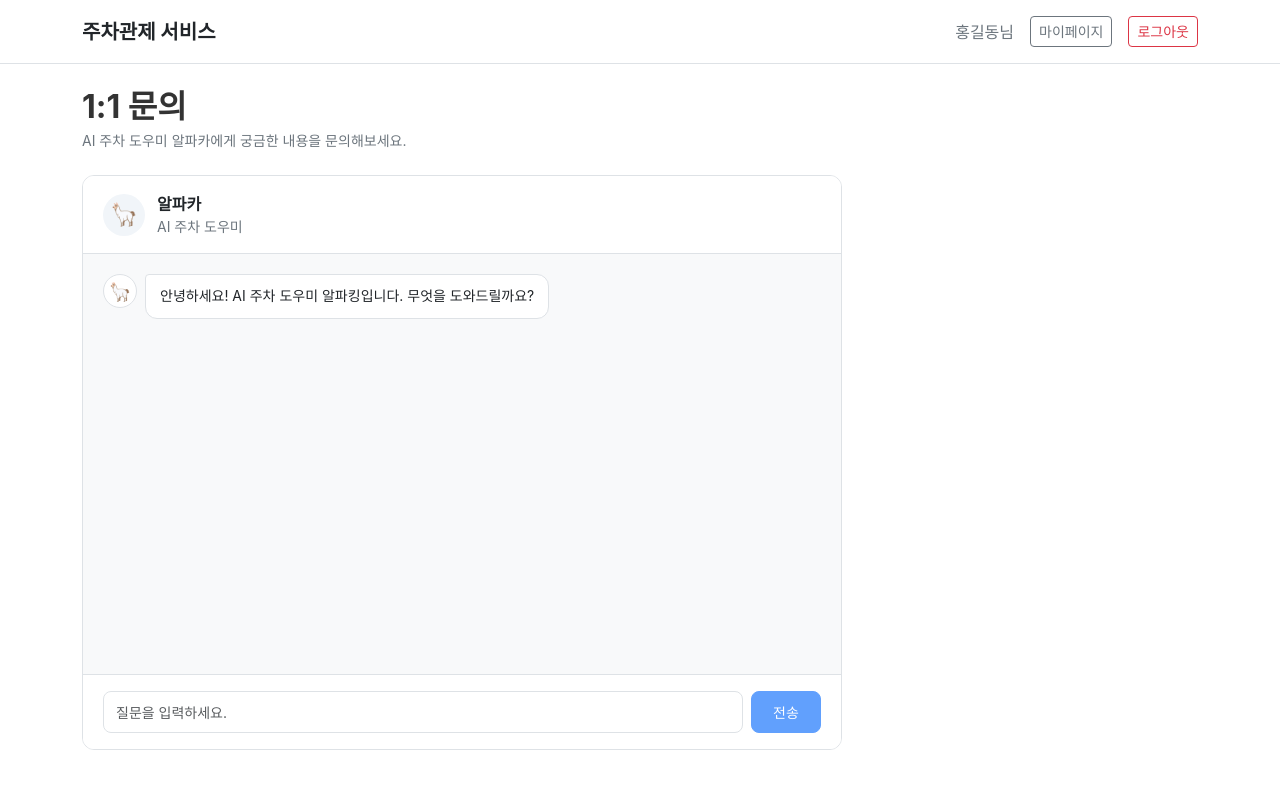
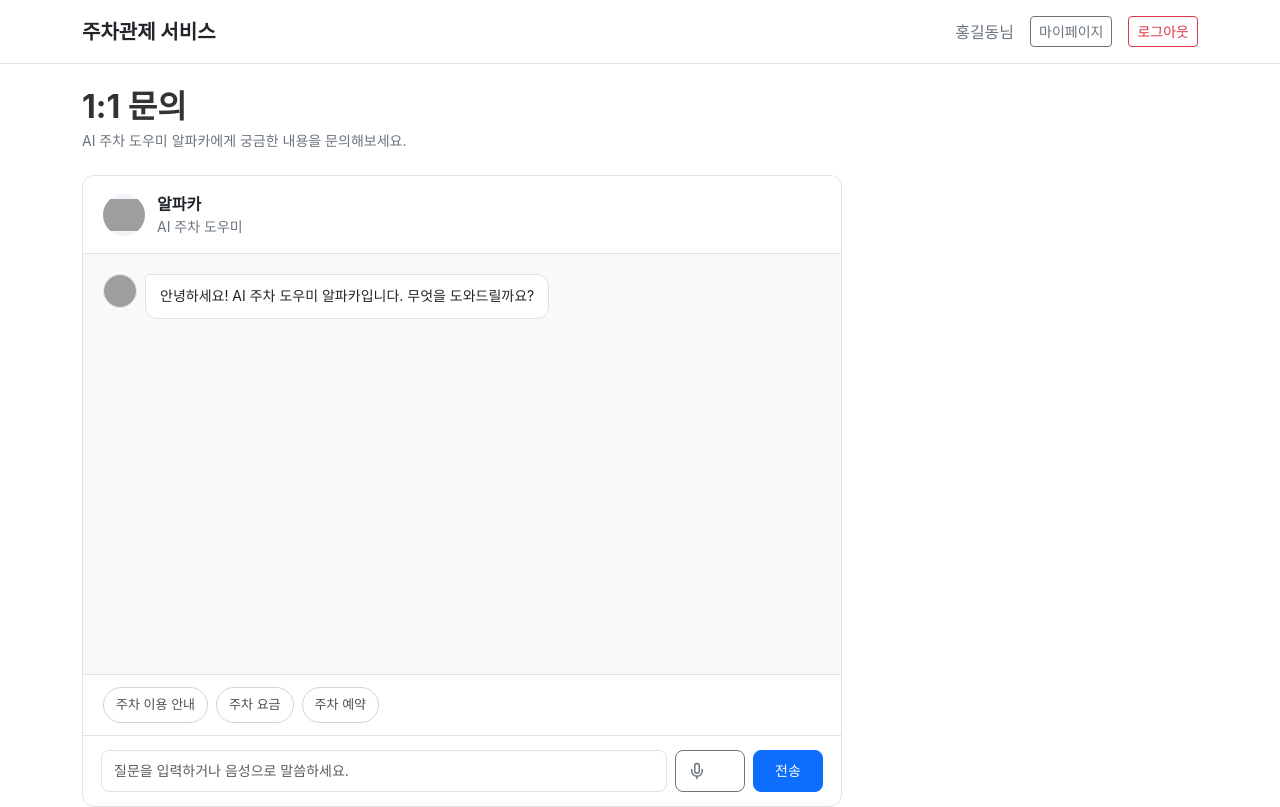
Before and after one commit to jindol07/teamb_front_F, a React (Vite) app: page /user/chatbot in a window 1280 px wide. Shown: the top 807 px of the page. Built offline with nearby package versions, Linux system fonts and the light colour scheme; no server answers; grey boxes are pictures that could not be loaded.

Commit message:
▶ [feature/chatbot_edit] |AlpacaChatbot.tsx| - |AlpacaChatbot.tsx|

```diff
--- a/src/pages/user/chatbot/AlpacaChatbot.tsx
+++ b/src/pages/user/chatbot/AlpacaChatbot.tsx
@@ -1,95 +1,151 @@
-import { useEffect, useRef, useState } from 'react';
+import { useState } from 'react';
+import ChatHeader from './ChatHeader';
+import ChatMessages from './ChatMessages';
+import QuickQuestions from './QuickQuestions';
+import ChatInput from './ChatInput';
+import { getMockAnswer } from './chatbotMock';
+import type {
+    ChatMessage,
+    QuickQuestion
+} from './chatbotTypes';
 import './AlpacaChatbot.css';
-
-type ChatMessage = { id: string; role: 'user' | 'assistant'; content: string };
-type ChatResponse = { conversation_id: string; answer: string; type: string; saved: boolean };
-
-// 실제 로그인 후 이 값은 Spring Boot 인증 상태/토큰 공급자로 교체합니다.
-// MOCK 모드는 개발 전용입니다. 사용자 ID를 운영 API에 보내지 않습니다.
-const API_BASE_URL = import.meta.env.VITE_AI_API_BASE_URL ?? 'http://localhost:8001';
-const DATA_MODE = import.meta.env.VITE_INQUIRY_DATA_MODE ?? 'MOCK';
-const MOCK_USER_ID = import.meta.env.VITE_MOCK_USER_ID ?? '1';
-
-//FastAPI
-//const API_URL = "http://127.0.0.1:8001/api/inquiry/chat";
-
-function getAuthToken(): string | null {
-  // TODO: 로그인 인증 구현 시 프로젝트의 인증 Context에서 토큰을 읽도록 교체
-  return null;
+export default function AlpacaChatbot() {
+    /*
+      전체 채팅 메시지
+    */
+    const [messages, setMessages] =
+        useState<ChatMessage[]>([
+            {
+                id: 1,
+                role: 'assistant',
+                content:
+                    '안녕하세요! AI 주차 도우미 알파카입니다. 무엇을 도와드릴까요?'
             }
-
-export default function AlpacaChatbot() {
-  const [messages, setMessages] = useState<ChatMessage[]>([
+        ]);
+    /*
+      사용자가 현재 입력하고 있는 내용
+    */
+    const [input, setInput] =
+        useState('');
+    /*
+      음성 인식 오류 메시지
+    */
+    const [voiceError, setVoiceError] =
+        useState<string | null>(null);
+    /*
+      빠른 질문 목록
+    */
+    const quickQuestions: QuickQuestion[] = [
         {
-      id: 'welcome',
+            id: 1,
+            text: '주차 이용 안내'
+        },
+        {
+            id: 2,
+            text: '주차 요금'
+        },
+        {
+            id: 3,
+            text: '주차 예약'
+        }
+    ];
+    /*
+      음성 인식 결과 처리
+      VoiceRecorder에서 전달받은 텍스트를
+      채팅 입력창에 표시
+    */
+    const handleTranscriptChange = (
+        text: string
+    ) => {
+        setInput(text);
+    };
+    /*
+      메시지 전송
+    */
+    const handleSendMessage = (
+        message?: string
+    ) => {
+        /*
+          빠른 질문을 눌렀다면 message 사용
+          직접 입력했다면 input 사용
+        */
+        const question =
+            message ?? input;
+        /*
+          공백만 입력한 경우
+          메시지를 보내지 않음
+        */
+        if (question.trim() === '') {
+            return;
+        }
+        /*
+          사용자 메시지 생성
+        */
+        const userMessage: ChatMessage = {
+            id: Date.now(),
+            role: 'user',
+            content: question
+        };
+        /*
+          알파카 답변 생성
+        */
+        const assistantMessage: ChatMessage = {
+            id: Date.now() + 1,
             role: 'assistant',
-      content: '안녕하세요! AI 주차 도우미 알파킹입니다. 무엇을 도와드릴까요?',
-    },
+            content: getMockAnswer(question)
+        };
+        /*
+          기존 메시지 뒤에
+          사용자 질문 + 알파카 답변 추가
+        */
+        setMessages((prev) => [
+            ...prev,
+            userMessage,
+            assistantMessage
         ]);
-  const [input, setInput] = useState('');
-  const [sending, setSending] = useState(false);
-  const [error, setError] = useState('');
-  const conversationId = useRef<string>(crypto.randomUUID());
-  const messagesEndRef = useRef<HTMLDivElement>(null);
-  useEffect(() => { messagesEndRef.current?.scrollIntoView({ behavior: 'smooth' }); }, [messages, sending]);
-
-  const handleSendMessage = async () => {
-    const question = input.trim();
-    if (!question || sending) return;
-    setInput(''); setError(''); setSending(true);
-    setMessages(prev => [...prev, { id: crypto.randomUUID(), role: 'user', content: question }]);
-    try {
-      const token = getAuthToken();
-      const response = await fetch(`${API_BASE_URL}/api/inquiry/chat`, {
-        method: 'POST',
-        headers: { 'Content-Type': 'application/json', ...(token ? { Authorization: `Bearer ${token}` } : {}) },
-        body: JSON.stringify({
-          conversation_id: conversationId.current,
-          question,
-          ...(DATA_MODE === 'MOCK' ? { mock_user_id: MOCK_USER_ID } : {})
-        })
-      });
-      if (!response.ok) {
-        let detail = `요청 실패 (${response.status})`;
-        try { const body = await response.json(); if (typeof body.detail === 'string') detail = body.detail; } catch { /* non-JSON error */ }
-        throw new Error(detail);
-      }
-      const data: ChatResponse = await response.json();
-      if (!data.saved) throw new Error('상담 저장이 확인되지 않았습니다.');
-      setMessages(prev => [...prev, { id: crypto.randomUUID(), role: 'assistant', content: data.answer }]);
-    } catch (e) {
-      setError(e instanceof Error ? e.message : '문의 처리 중 오류가 발생했습니다.');
-      // 실패한 문의를 사용자가 재입력할 수 있게 복원
-      setInput(question);
-    } finally { setSending(false); }
+        /*
+          입력창 초기화
+        */
+        setInput('');
     };
-
     return (
         <div className="container py-4">
-      <h2 className="page-title">1:1 문의</h2>
-      <p className="page-description">AI 주차 도우미 알파카에게 궁금한 내용을 문의해보세요.</p>
+            {/* 페이지 제목 */}
+            <h2 className="page-title">
+                1:1 문의
+            </h2>
+            <p className="page-description">
+                AI 주차 도우미 알파카에게
+                궁금한 내용을 문의해보세요.
+            </p>
+            {/* 채팅 전체 영역 */}
             <div className="alpaca-chatbot">
-        <div className="alpaca-chat-header">
-          <div className="alpaca-chat-profile">
-            <div className="alpaca-profile-icon">🦙</div>
-            <div><div className="fw-bold">알파카</div><div className="small text-secondary">AI 주차 도우미</div></div>
-          </div>
-        </div>
-        <div className="alpaca-chat-messages" aria-live="polite">
-          {messages.map(message => (
-            <div key={message.id} className={message.role === 'user' ? 'chat-message user-message' : 'chat-message assistant-message'}>
-              {message.role === 'assistant' && <div className="message-profile">🦙</div>}
-              <div className="message-bubble">{message.content}</div>
-            </div>
-          ))}
-          {sending && <div className="chat-message assistant-message"><div className="message-profile">🦙</div><div className="message-bubble">답변 생성 중...</div></div>}
-          <div ref={messagesEndRef} />
-        </div>
-        {error && <div role="alert" className="alert alert-danger m-2">{error}</div>}
-        <form className="alpaca-chat-input-area" onSubmit={e => { e.preventDefault(); void handleSendMessage(); }}>
-          <input type="text" className="form-control" placeholder="질문을 입력하세요." value={input} onChange={e => setInput(e.target.value)} disabled={sending} aria-label="문의 내용" />
-          <button type="submit" className="btn btn-primary" disabled={sending || !input.trim()}>전송</button>
-        </form>
+                {/* 챗봇 상단 */}
+                <ChatHeader />
+                {/* 메시지 영역 */}
+                <ChatMessages
+                    messages={messages}
+                />
+                {/* 빠른 질문 */}
+                <QuickQuestions
+                    questions={quickQuestions}
+                    onQuestionClick={handleSendMessage}
+                />
+                {/* 메시지 입력 및 음성 인식 */}
+                <ChatInput
+                    input={input}
+                    onInputChange={setInput}
+                    onSendMessage={() =>
+                        handleSendMessage()
+                    }
+                    onTranscriptChange={
+                        handleTranscriptChange
+                    }
+                    voiceError={voiceError}
+                    onVoiceErrorChange={
+                        setVoiceError
+                    }
+                />
             </div>
         </div>
     );
```
Lines whose indentation alone changed are shown as unchanged.
